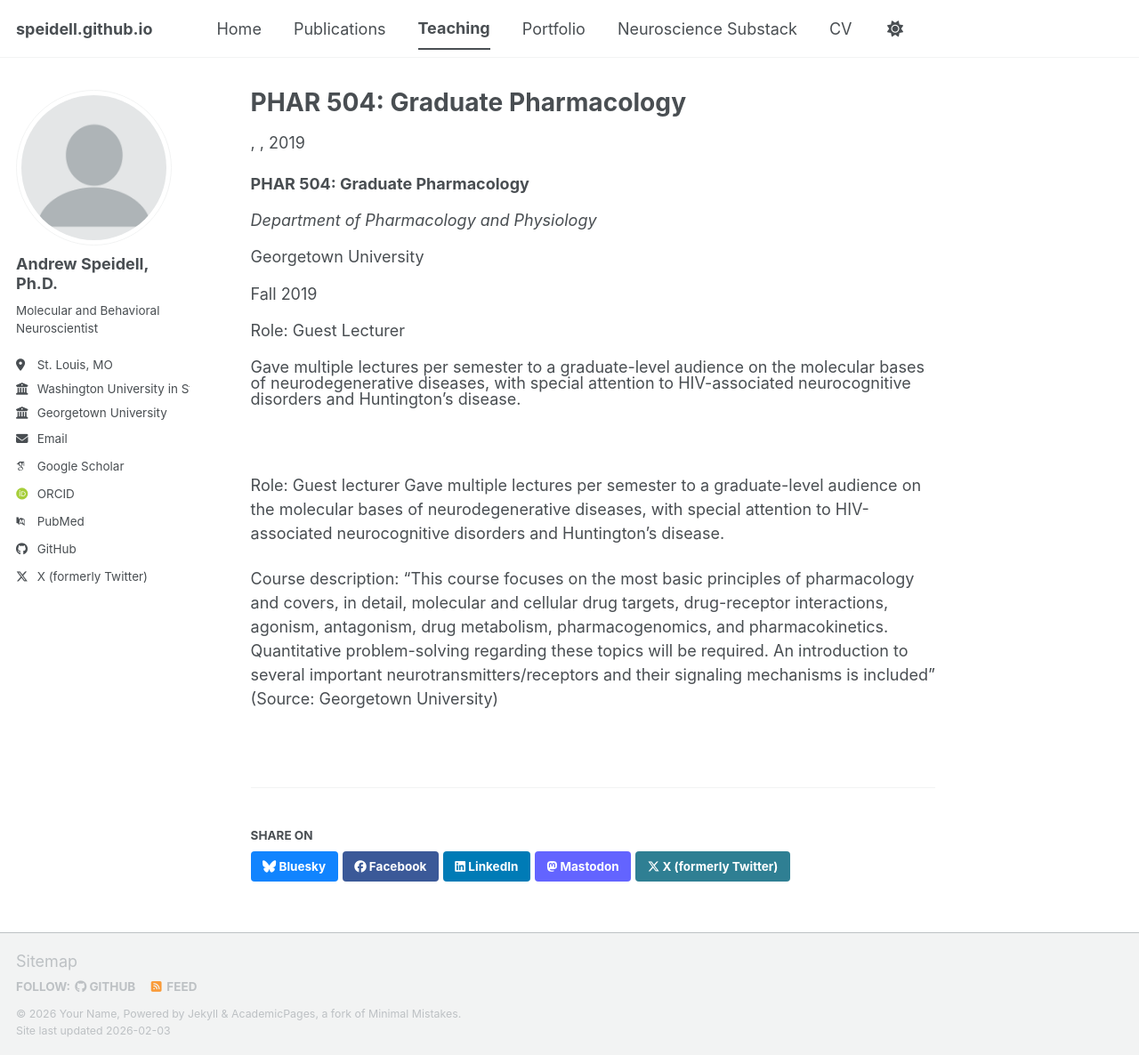
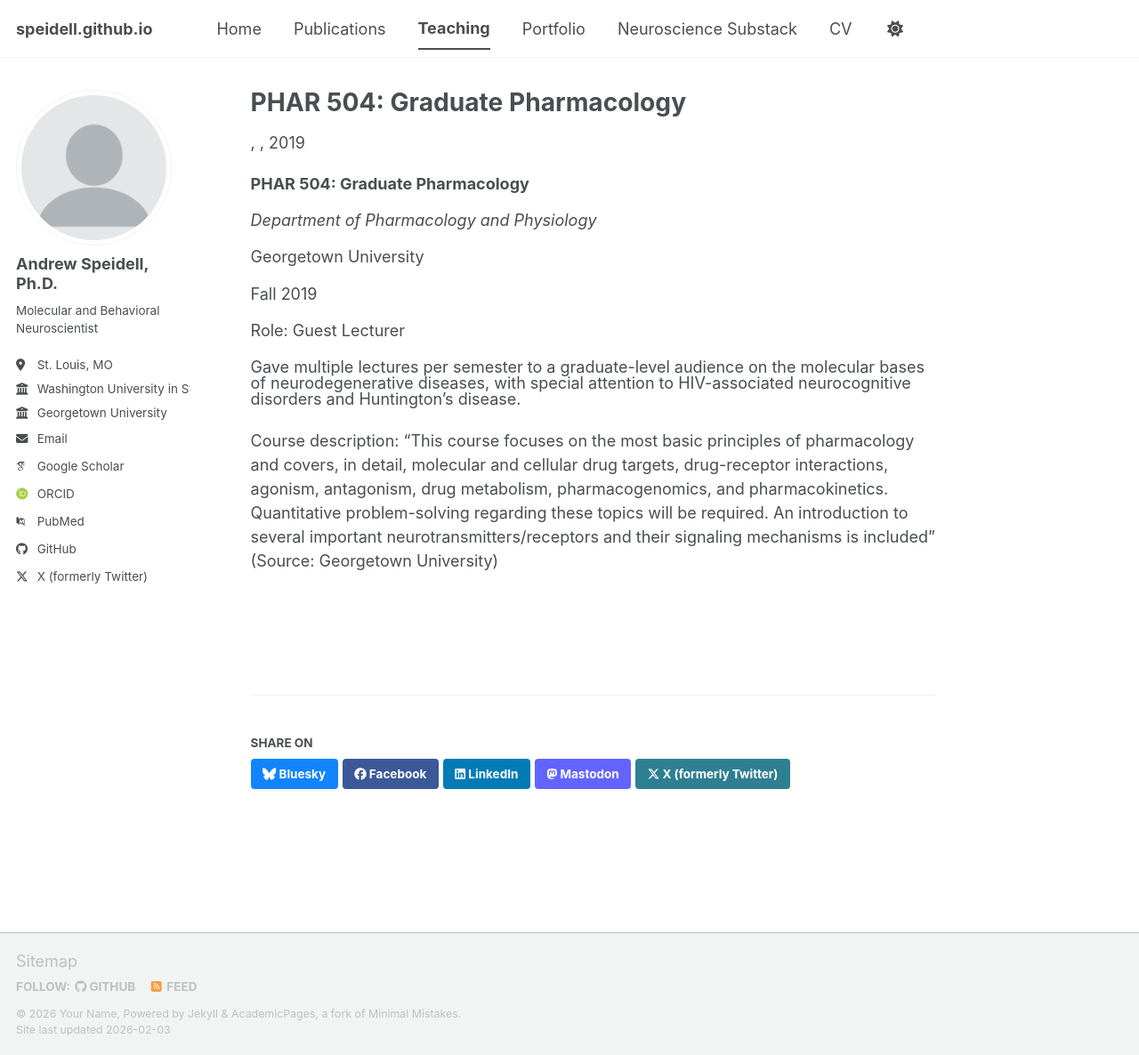
Before and after one commit to Speidell/speidell.github.io, a Jekyll site: the page built from _teaching/2019GradPharm.md, in a window 1280 px wide and 1186 px high. Shown: the whole window at 89% size. Built offline with Jekyll 4.4.1, drawn with Linux system fonts in a browser that asks for light colours; some web fonts are replaced; a script bundle is joined from its source files by our own code; library files that are not in the unit come from our copies.

Commit message:
Update 2019GradPharm.md

```diff
--- a/_teaching/2019GradPharm.md
+++ b/_teaching/2019GradPharm.md
@@ -11,10 +11,7 @@ location: "Washington, DC"
 <p style="line-height: 1;">Fall 2019</p>
 <p style="line-height: 1;">Role: Guest Lecturer</p>
 <p style="line-height: 1;">Gave multiple lectures per semester to a graduate-level audience on the molecular bases of neurodegenerative diseases, with special attention to HIV-associated neurocognitive disorders and Huntington&rsquo;s disease.</p>
-<p><br></p>
-
-Role: Guest lecturer
-Gave multiple lectures per semester to a graduate-level audience on the molecular bases of neurodegenerative diseases, with special attention to HIV-associated neurocognitive disorders and Huntington’s disease.
 
 Course description:
 "This course focuses on the most basic principles of pharmacology and covers, in detail, molecular and cellular drug targets, drug-receptor interactions, agonism, antagonism, drug metabolism, pharmacogenomics, and pharmacokinetics. Quantitative problem-solving regarding these topics will be required. An introduction to several important neurotransmitters/receptors and their signaling mechanisms is included" (Source: Georgetown University)
+<p><br></p>
```
